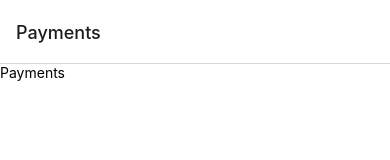
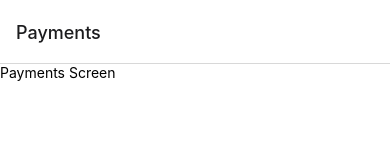
Before and after one commit to GovanDBT/BHC-App, a React Native app: screen /Payments in a window 390 px wide. Shown: the top 160 px of the page. Built offline with nearby package versions, Linux system fonts and the light colour scheme.

Commit message:
Test commit

```diff
--- a/App.js
+++ b/App.js
@@ -6,6 +6,7 @@ import NavigationTheme from './app/navigation/NavigationTheme';
 import AppNavigator from './app/navigation/AppNavigator';
 
 export default function App() {
+  console.log('App executed');
   return (
     <NavigationContainer theme={NavigationTheme}>
       <AppNavigator />
--- a/app/screens/PaymentScreen.js
+++ b/app/screens/PaymentScreen.js
@@ -4,7 +4,7 @@ import { Text } from 'react-native';
 function PaymentScreen(props) {
     return (
 
-            <Text>Payments</Text>
+            <Text>Payments Screen</Text>
 
     );
 }
```
